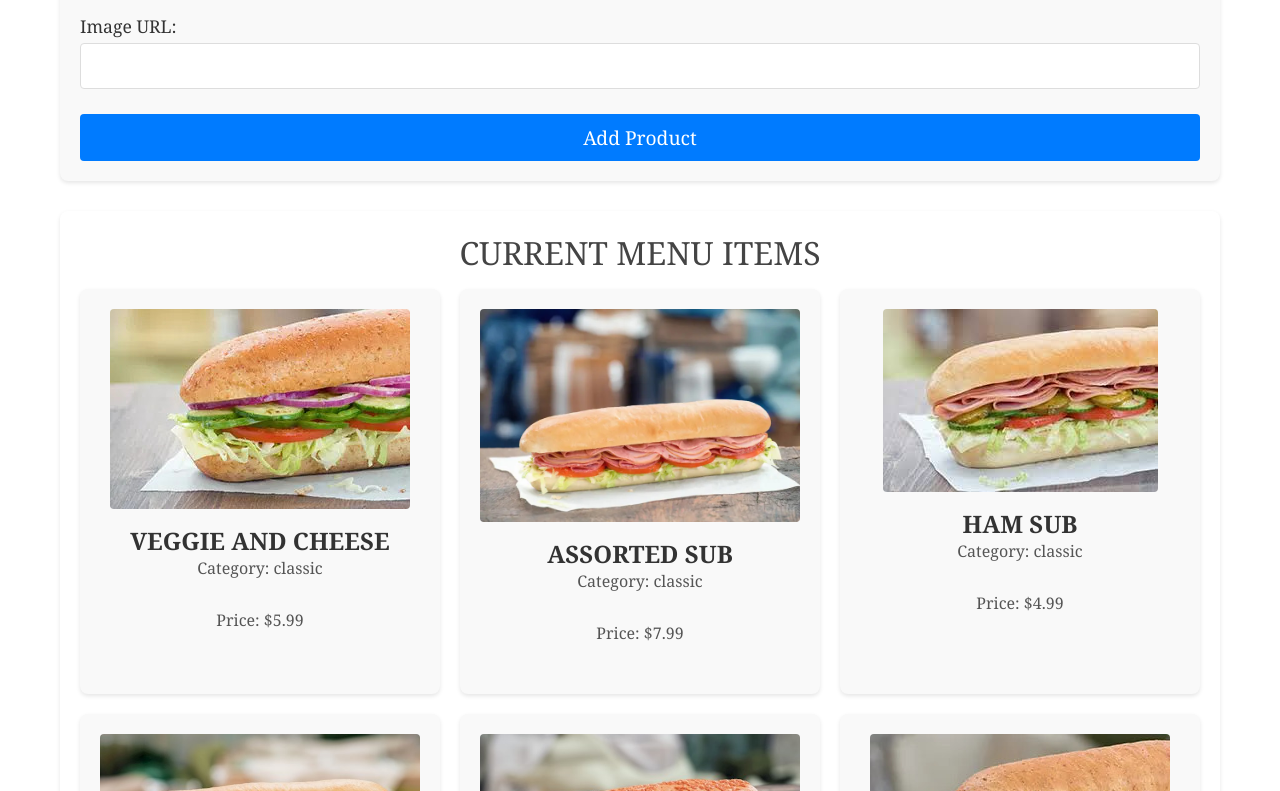
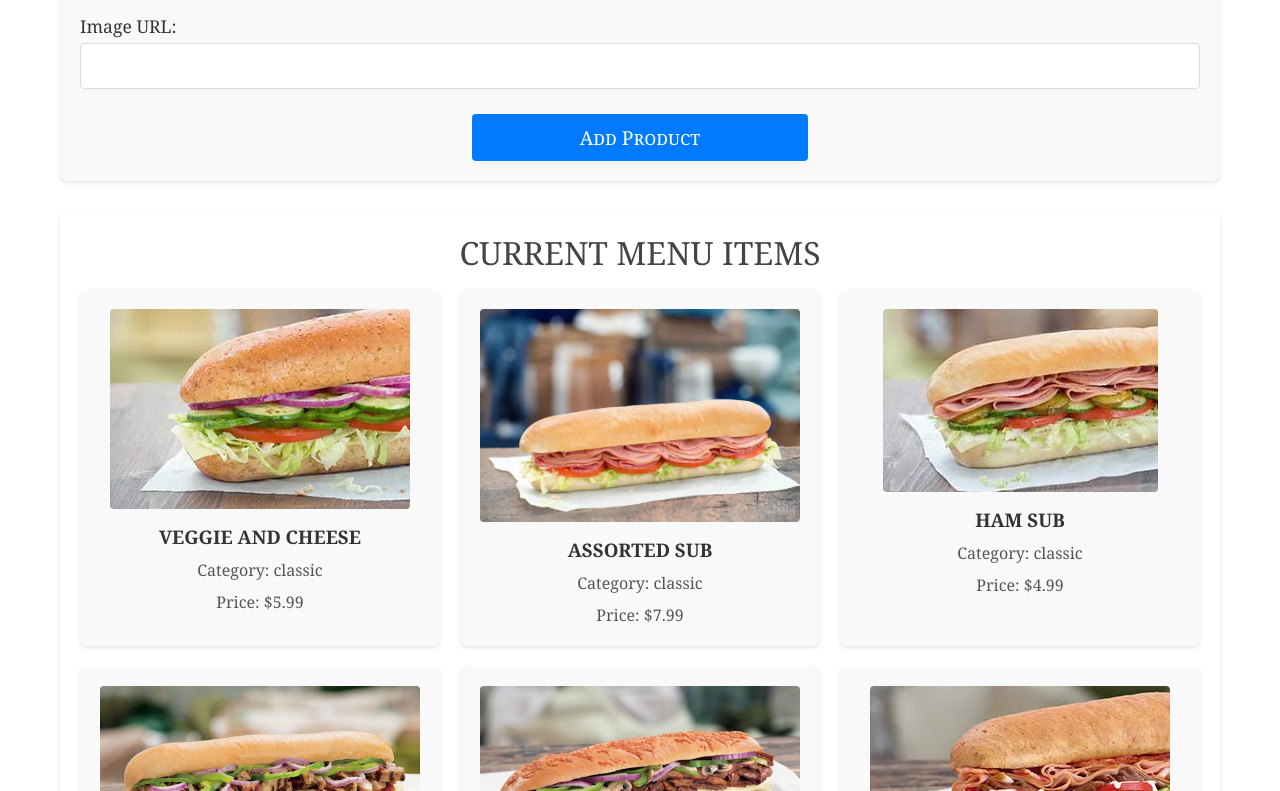
Before and after one commit to hiralpatel20/FreshBite-Subs, a React (Vite) app in the folder frontend/: page /admin-home in a window 1280 px wide. Shown: the part 1289-2080 px from the top of the page. Built offline with nearby package versions, Linux system fonts and the light colour scheme.

Commit message:
updated css for adminhome

```diff
--- a/frontend/src/pages/AdminHomePage/AdminHome.css
+++ b/frontend/src/pages/AdminHomePage/AdminHome.css
@@ -116,13 +116,19 @@ h2{
   }
 
   .product-item h3 {
-    font-size: 1.5em;
+    font-variant: small-caps;
     margin-top: 10px;
     color: #333;
   }
 
   .product-item p {
-    font-size: 1em;
+
     color: #555;
-    margin-bottom: 30px;
+    margin-top: 10px;
   }
+  button{
+    width: 30%;
+    transform: translate(-50%);
+    margin-left: 50%;
+    font-variant: small-caps;
+  }
```
